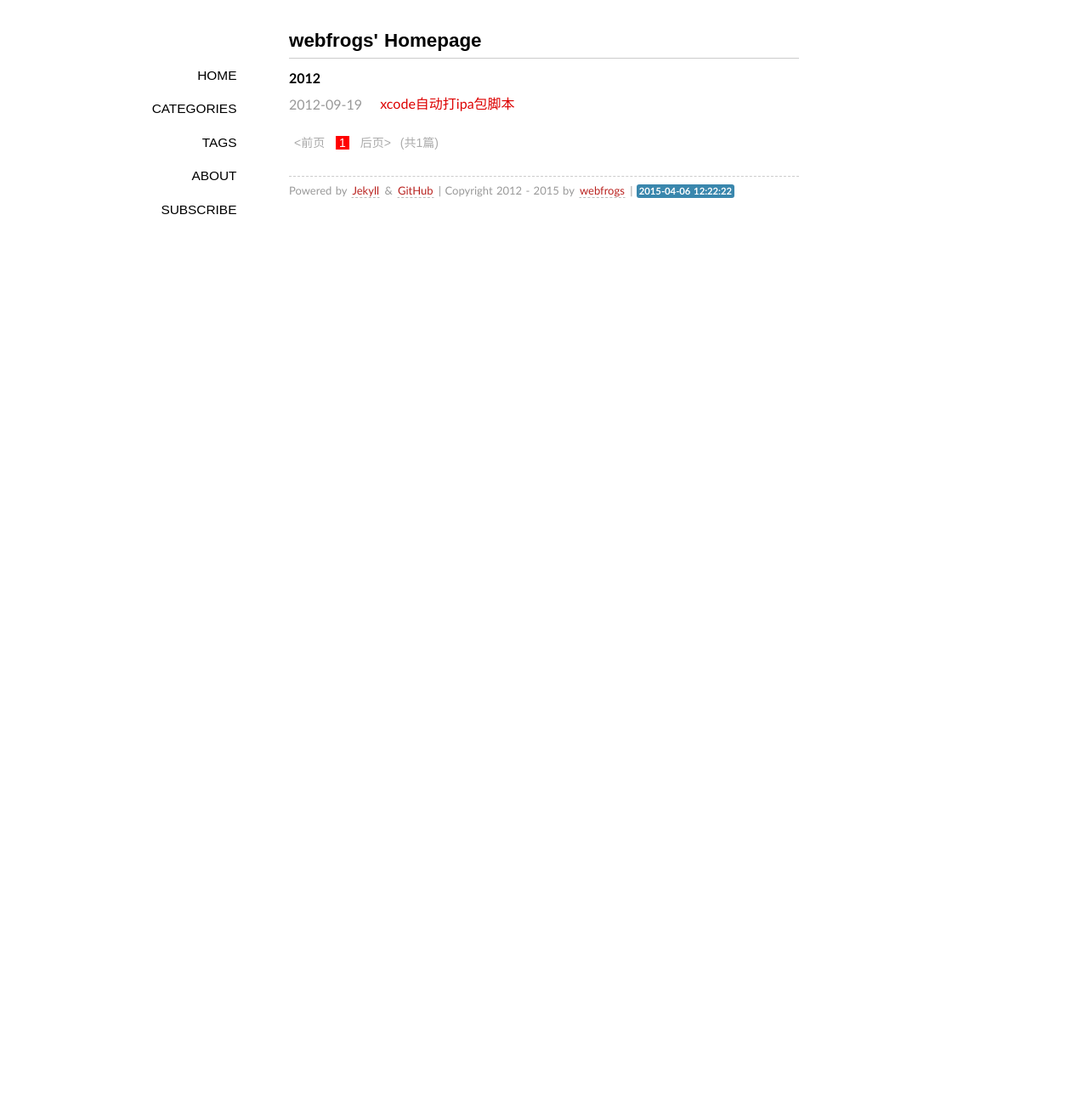
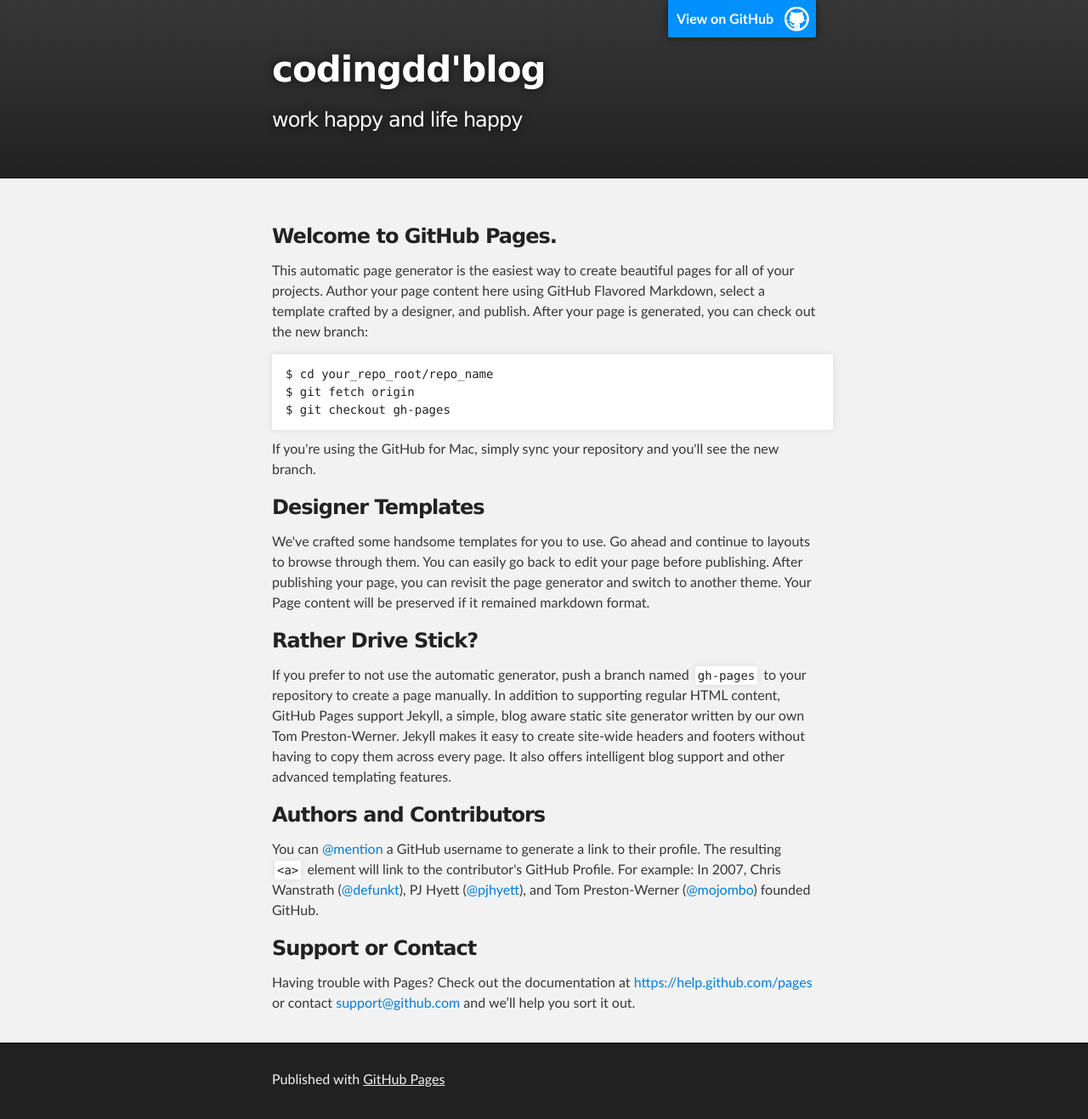
Before and after one commit to codingdd/codingdd.github.io, a Jekyll site: the page index.html, which Jekyll copies as it is, in a window 1280 px wide. Shown: the whole page at 85% size. Built offline with Jekyll 4.4.1, drawn with Linux system fonts in a browser that asks for light colours; some web fonts are replaced; Markdown is read by kramdown in place of the engine named in the settings; the list of posts is cut into pages by our own code; comment, search, counter and statistics services are not loaded; before the commit the page ends 900 px from its top, so only the background shows below that.

Commit message:
Replace master branch with page content via GitHub

```diff
--- a/index.html
+++ b/index.html
@@ -1,52 +1,74 @@
----
-title: webfrogs' Homepage
-layout: page
----
+<!DOCTYPE html>
+<html>
 
-<ul class="listing">
-{% for post in paginator.posts %}
-  {% capture y %}{{post.date | date:"%Y"}}{% endcapture %}
-  {% if year != y %}
-    {% assign year = y %}
-    <li class="listing-seperator">{{ y }}</li>
-  {% endif %}
-  <li class="listing-item">
-    <time datetime="{{ post.date | date:"%Y-%m-%d" }}">{{ post.date | date:"%Y-%m-%d" }}</time>
-    <a href="{{ post.url }}" title="{{ post.title }}">{{ post.title }}</a>
-  </li>
-{% endfor %}
-</ul>
+  <head>
+    <meta charset='utf-8'>
+    <meta http-equiv="X-UA-Compatible" content="chrome=1">
+    <meta name="description" content="codingdd&#39;blog : work happy and life happy">
 
-<div id="post-pagination" class="paginator">
+    <link rel="stylesheet" type="text/css" media="screen" href="stylesheets/stylesheet.css">
 
-  {% if paginator.previous_page %}
-    {% if paginator.previous_page == 1 %}
-    <a href="/"><前页</a>
-    {% else %}
-    <a href="/page{{paginator.previous_page}}"><前页</a>
-    {% endif %}
-  {% else %}
-    <span class="previous disabled"><前页</span>
-  {% endif %}
+    <title>codingdd&#39;blog</title>
+  </head>
 
-      {% if paginator.page == 1 %}
-      <span class="current-page">1</span>
-      {% else %}
-      <a href="/">1</a>
-      {% endif %}
+  <body>
 
-    {% for count in (2..paginator.total_pages) %}
-      {% if count == paginator.page %}
-      <span class="current-page">{{count}}</span>
-      {% else %}
-      <a href="/page{{count}}">{{count}}</a>
-      {% endif %}
-    {% endfor %}
+    <!-- HEADER -->
+    <div id="header_wrap" class="outer">
+        <header class="inner">
+          <a id="forkme_banner" href="https://github.com/codingdd">View on GitHub</a>
 
-  {% if paginator.next_page %}
-    <a class="next" href="/page{{paginator.next_page}}">后页></a>
-  {% else %}
-    <span class="next disabled" >后页></span>
-  {% endif %}
-  (共{{ paginator.total_posts }}篇)
-</div>
+          <h1 id="project_title">codingdd&#39;blog</h1>
+          <h2 id="project_tagline">work happy and life happy</h2>
+
+        </header>
+    </div>
+
+    <!-- MAIN CONTENT -->
+    <div id="main_content_wrap" class="outer">
+      <section id="main_content" class="inner">
+        <h3>
+<a id="welcome-to-github-pages" class="anchor" href="#welcome-to-github-pages" aria-hidden="true"><span class="octicon octicon-link"></span></a>Welcome to GitHub Pages.</h3>
+
+<p>This automatic page generator is the easiest way to create beautiful pages for all of your projects. Author your page content here using GitHub Flavored Markdown, select a template crafted by a designer, and publish. After your page is generated, you can check out the new branch:</p>
+
+<pre><code>$ cd your_repo_root/repo_name
+$ git fetch origin
+$ git checkout gh-pages
+</code></pre>
+
+<p>If you're using the GitHub for Mac, simply sync your repository and you'll see the new branch.</p>
+
+<h3>
+<a id="designer-templates" class="anchor" href="#designer-templates" aria-hidden="true"><span class="octicon octicon-link"></span></a>Designer Templates</h3>
+
+<p>We've crafted some handsome templates for you to use. Go ahead and continue to layouts to browse through them. You can easily go back to edit your page before publishing. After publishing your page, you can revisit the page generator and switch to another theme. Your Page content will be preserved if it remained markdown format.</p>
+
+<h3>
+<a id="rather-drive-stick" class="anchor" href="#rather-drive-stick" aria-hidden="true"><span class="octicon octicon-link"></span></a>Rather Drive Stick?</h3>
+
+<p>If you prefer to not use the automatic generator, push a branch named <code>gh-pages</code> to your repository to create a page manually. In addition to supporting regular HTML content, GitHub Pages support Jekyll, a simple, blog aware static site generator written by our own Tom Preston-Werner. Jekyll makes it easy to create site-wide headers and footers without having to copy them across every page. It also offers intelligent blog support and other advanced templating features.</p>
+
+<h3>
+<a id="authors-and-contributors" class="anchor" href="#authors-and-contributors" aria-hidden="true"><span class="octicon octicon-link"></span></a>Authors and Contributors</h3>
+
+<p>You can <a href="https://github.com/blog/821" class="user-mention">@mention</a> a GitHub username to generate a link to their profile. The resulting <code>&lt;a&gt;</code> element will link to the contributor's GitHub Profile. For example: In 2007, Chris Wanstrath (<a href="https://github.com/defunkt" class="user-mention">@defunkt</a>), PJ Hyett (<a href="https://github.com/pjhyett" class="user-mention">@pjhyett</a>), and Tom Preston-Werner (<a href="https://github.com/mojombo" class="user-mention">@mojombo</a>) founded GitHub.</p>
+
+<h3>
+<a id="support-or-contact" class="anchor" href="#support-or-contact" aria-hidden="true"><span class="octicon octicon-link"></span></a>Support or Contact</h3>
+
+<p>Having trouble with Pages? Check out the documentation at <a href="https://help.github.com/pages">https://help.github.com/pages</a> or contact <a href="mailto:support@github.com">support@github.com</a> and we’ll help you sort it out.</p>
+      </section>
+    </div>
+
+    <!-- FOOTER  -->
+    <div id="footer_wrap" class="outer">
+      <footer class="inner">
+        <p>Published with <a href="https://pages.github.com">GitHub Pages</a></p>
+      </footer>
+    </div>
+
+
+
+  </body>
+</html>
```
